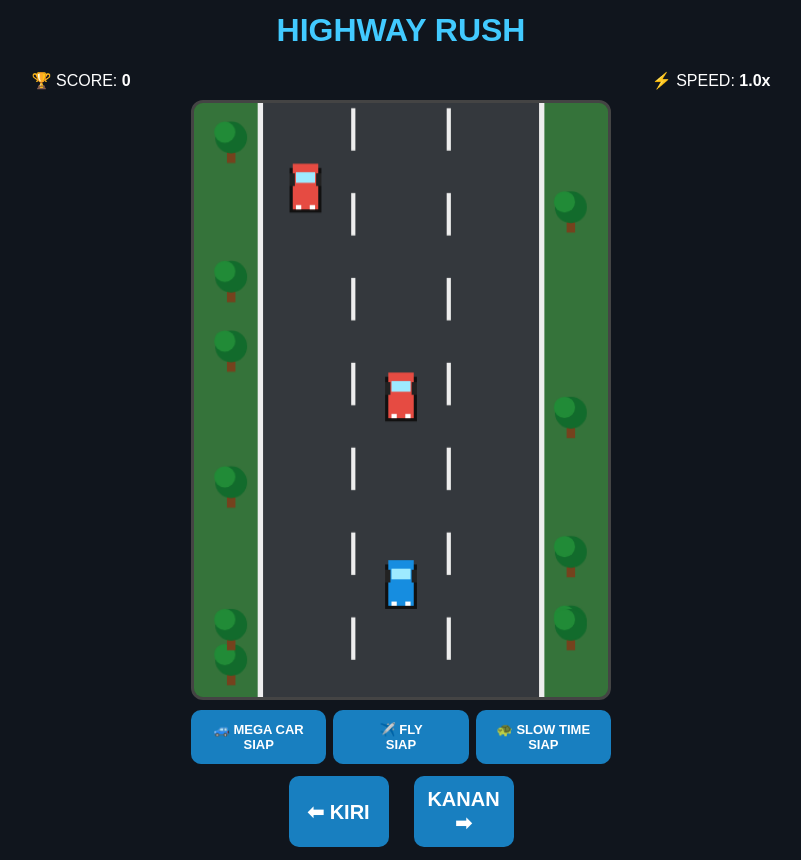
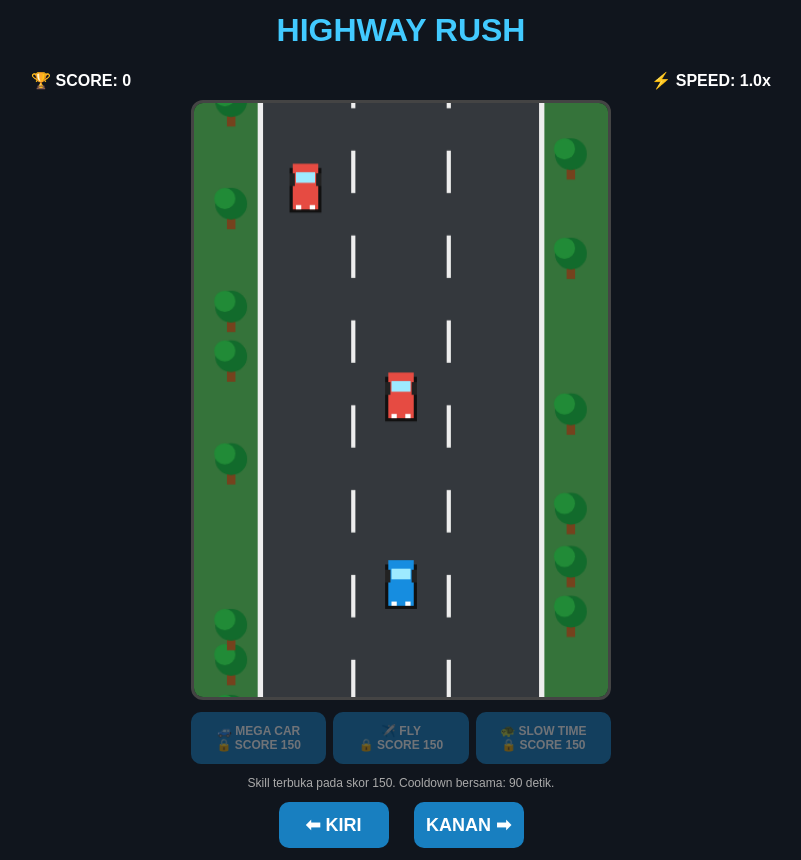
Before and after one commit to naufaladityaper-commits/highway-rush, a plain HTML site: page index.html in a window 1280 px wide. Both pictures are taken after a click on the button "MULAI GAME". Shown: the whole page, without its empty margins (239-1040 px from the left). Drawn offline with Linux system fonts and the light colour scheme.

Commit message:
Update index.html

```diff
--- a/index.html
+++ b/index.html
@@ -3,43 +3,50 @@
 <html lang="id">
 <head>
 <meta charset="UTF-8">
-<meta name="viewport" content="width=device-width, initial-scale=1.0">
+<meta name="viewport" content="width=device-width, initial-scale=1">
 <title>HIGHWAY RUSH</title>
 <style>
 *{box-sizing:border-box}
 body{
  margin:0;background:#10151d;color:white;
-  font-family:Arial,sans-serif;text-align:center;
+ font-family:Arial,sans-serif;text-align:center
 }
-h1{margin:12px 0;color:#42caff}
+h1{color:#42caff;margin:12px}
+.hud{
+ display:flex;justify-content:space-around;
+ padding:10px;font-weight:bold
+}
 #game{
  width:min(100%,420px);height:auto;
-  background:#315d30;display:block;margin:auto;
+ display:block;margin:auto;
  border:3px solid #444;border-radius:12px;
-  touch-action:none;
+ touch-action:pan-y
 }
-.hud{display:flex;justify-content:space-around;padding:10px}
 .skills{
  display:grid;grid-template-columns:repeat(3,1fr);
-  gap:7px;max-width:420px;margin:10px auto;
+ gap:7px;max-width:420px;margin:12px auto
 }
 button{
  border:0;border-radius:10px;padding:12px 5px;
-  background:#187fc0;color:white;font-weight:bold;
-  font-size:13px;
+ background:#187fc0;color:white;
+ font-weight:bold;font-size:12px
 }
 button:disabled{opacity:.4}
-.controls{display:flex;justify-content:center;gap:25px;margin:12px}
-.controls button{width:100px;font-size:20px}
+.controls{
+ display:flex;justify-content:center;
+ gap:25px;margin:12px
+}
+.controls button{width:110px;font-size:18px}
 #overlay{
  position:fixed;inset:0;background:#000c;
-  display:flex;align-items:center;justify-content:center;
+ display:flex;align-items:center;justify-content:center
 }
 .panel{
-  background:#202b3a;padding:25px;border-radius:16px;
-  width:85%;max-width:340px;
+ background:#202b3a;padding:24px;
+ border-radius:16px;width:85%;max-width:340px
 }
-#overlay button{width:100%;margin-top:12px}
+.panel button{width:100%;margin-top:12px}
+.note{font-size:12px;color:#aaa}
 </style>
 </head>
 <body>
@@ -48,22 +55,24 @@ button:disabled{opacity:.4}
 
 <div class="hud">
  <span>🏆 SCORE: <b id="score">0</b></span>
-  <span>⚡ SPEED: <b id="speed">1</b></span>
+ <span>⚡ SPEED: <b id="speed">1x</b></span>
 </div>
 
 <canvas id="game" width="390" height="560"></canvas>
 
 <div class="skills">
-  <button id="mega" onclick="activateSkill('mega')">
-    🚙 MEGA CAR<br>50 DETIK
+ <button id="mega" onclick="activateSkill('mega')" disabled>
+ 🚙 MEGA CAR<br>LOCKED
  </button>
-  <button id="fly" onclick="activateSkill('fly')">
-    ✈️ FLY<br>40 DETIK
+ <button id="fly" onclick="activateSkill('fly')" disabled>
+ ✈️ FLY<br>LOCKED
  </button>
-  <button id="slow" onclick="activateSkill('slow')">
-    🐢 SLOW TIME<br>60 DETIK
+ <button id="slow" onclick="activateSkill('slow')" disabled>
+ 🐢 SLOW TIME<br>LOCKED
  </button>
 </div>
+
+<p class="note">Skill terbuka pada skor 150. Cooldown bersama: 90 detik.</p>
 
 <div class="controls">
  <button onclick="move(-1)">⬅ KIRI</button>
@@ -73,7 +82,7 @@ button:disabled{opacity:.4}
 <div id="overlay">
  <div class="panel">
   <h2 id="message">HIGHWAY RUSH</h2>
-    <p id="submessage">Hindari kendaraan dan gunakan skill!</p>
+  <p id="submessage">Hindari kendaraan dan raih skor tertinggi!</p>
   <button onclick="startGame()">MULAI GAME</button>
  </div>
 </div>
@@ -93,6 +102,13 @@ let speed=3;
 let running=false;
 let lastTime=0;
 let roadOffset=0;
+let spawnTimer=0;
+
+const duration={
+ mega:50,
+ fly:40,
+ slow:60
+};
 
 let skills={
  mega:0,
@@ -100,11 +116,9 @@ let skills={
  slow:0
 };
 
-const duration={
- mega:50,
- fly:40,
- slow:60
-};
+// Cooldown bersama untuk semua skill
+let globalCooldown=0;
+let activeSkill=null;
 
 function startGame(){
  score=0;
@@ -114,17 +128,22 @@ function startGame(){
  obstacles=[];
  trees=[];
  skills={mega:0,fly:0,slow:0};
- running=true;
+ globalCooldown=0;
+ activeSkill=null;
+ roadOffset=0;
+ spawnTimer=0;
  lastTime=0;
 
- for(let i=0;i<12;i++){
+ for(let i=0;i<14;i++){
   trees.push({
    x:Math.random()<.5?35:355,
-     y:i*65
+   y:i*48
   });
  }
 
+ running=true;
  document.getElementById("overlay").style.display="none";
+ updateSkillButtons();
  requestAnimationFrame(loop);
 }
 
@@ -134,8 +153,14 @@ function move(d){
 }
 
 function activateSkill(name){
- if(!running||skills[name]>0)return;
+ if(!running)return;
+ if(score<150)return;
+ if(activeSkill!==null)return;
+ if(globalCooldown>0)return;
+
+ activeSkill=name;
  skills[name]=duration[name];
+ updateSkillButtons();
 }
 
 function drawCar(x,y,color,scale=1){
@@ -182,23 +207,19 @@ function drawRoad(){
  ctx.fillStyle="#35733a";
  ctx.fillRect(0,0,390,560);
 
- // pepohonan
  for(let t of trees){
   drawTree(t.x,t.y);
  }
 
- // jalan
  ctx.fillStyle="#34383d";
  ctx.fillRect(60,0,270,560);
 
- // pinggir jalan
  ctx.fillStyle="#eee";
  ctx.fillRect(60,0,5,560);
  ctx.fillRect(325,0,5,560);
 
- // garis jalur
  ctx.fillStyle="#eee";
- for(let y=-40;y<600;y+=80){
+ for(let y=-80;y<600;y+=80){
   ctx.fillRect(148,y+roadOffset,4,40);
   ctx.fillRect(238,y+roadOffset,4,40);
  }
@@ -209,48 +230,60 @@ function spawnObstacle(){
  obstacles.push({
   x:lanes[l],
   y:-50,
-   lane:l
+  passed:false
  });
 }
 
-let spawnTimer=0;
+function update(dt){
+ const slowActive=skills.slow>0;
+ const currentSpeed=slowActive?3:speed;
+ const step=dt/16;
 
-function update(dt){
- let slowActive=skills.slow>0;
- let currentSpeed=slowActive?3:speed;
+ roadOffset=(roadOffset+currentSpeed*step)%80;
 
- roadOffset=(roadOffset+currentSpeed*dt/16)%80;
+ // Timer skill
+ if(activeSkill!==null){
+  skills[activeSkill]=Math.max(
+   0,skills[activeSkill]-dt/1000
+  );
 
- // skill timer
- for(let name in skills){
-   if(skills[name]>0){
-     skills[name]=Math.max(0,skills[name]-dt/1000);
+  if(skills[activeSkill]===0){
+   activeSkill=null;
+   globalCooldown=90;
   }
+ }else if(globalCooldown>0){
+  globalCooldown=Math.max(
+   0,globalCooldown-dt/1000
+  );
  }
 
- // smooth steering
+ // Gerakan mobil halus
  playerX+=(lanes[lane]-playerX)*Math.min(1,dt/75);
 
- // pepohonan terus muncul
+ // Pohon di kedua sisi jalan
  for(let t of trees){
-   t.y+=currentSpeed*dt/16;
+  t.y+=currentSpeed*step;
+
   if(t.y>590){
    t.y=-30;
    t.x=Math.random()<.5?35:355;
   }
  }
 
- // kendaraan lain
+ // Kendaraan lawan
  spawnTimer+=dt;
+
  if(spawnTimer>Math.max(450,1050-score*2)){
   spawnObstacle();
   spawnTimer=0;
  }
 
  for(let o of obstacles){
-   o.y+=currentSpeed*dt/16;
+  o.y+=currentSpeed*step;
 
-   let close=Math.abs(o.y-455)<34 &&
+  const playerY=skills.fly>0?425:455;
+  const close=
+   Math.abs(o.y-playerY)<34 &&
    Math.abs(o.x-playerX)<35;
 
   if(close){
@@ -282,61 +315,81 @@ function update(dt){
  updateSkillButtons();
 }
 
-function updateSkillButtons(){
- const names=["mega","fly","slow"];
- names.forEach(name=>{
-   const b=document.getElementById(name);
-   b.disabled=skills[name]>0;
-   b.innerHTML=(
-     name==="mega"?"🚙 MEGA CAR":
-     name==="fly"?"✈️ FLY":"🐢 SLOW TIME"
-   )+"<br>"+(
-     skills[name]>0?
-     Math.ceil(skills[name])+" DETIK":
-     "SIAP"
-   );
- });
-}
-
 function draw(){
  drawRoad();
 
- // kendaraan musuh
  for(let o of obstacles){
   drawCar(o.x,o.y,"#e64b42");
  }
 
- // bayangan saat terbang
  if(skills.fly>0){
   ctx.globalAlpha=.25;
   drawCar(playerX,465,"#111");
   ctx.globalAlpha=1;
  }
 
- // mobil pemain
- let size=skills.mega>0?1.55:1;
-
- let playerY=skills.fly>0?425:455;
+ const size=skills.mega>0?1.55:1;
+ const playerY=skills.fly>0?425:455;
 
  drawCar(
-   playerX,
-   playerY,
+  playerX,playerY,
   skills.mega>0?"#ffb52e":"#168de0",
   size
  );
 
- // efek terbang
  if(skills.fly>0){
   ctx.fillStyle="white";
-   ctx.font="13px Arial";
-   ctx.fillText("✈ FLYING",playerX-30,playerY-35);
+  ctx.font="bold 14px Arial";
+  ctx.fillText("FLYING",playerX-25,playerY-35);
  }
+
+ if(skills.mega>0){
+  ctx.fillStyle="#ffdb69";
+  ctx.font="bold 12px Arial";
+  ctx.fillText("MEGA",playerX-20,playerY-40);
+ }
+}
+
+function updateSkillButtons(){
+ const names=["mega","fly","slow"];
+ const labels={
+  mega:"🚙 MEGA CAR",
+  fly:"✈️ FLY",
+  slow:"🐢 SLOW TIME"
+ };
+
+ names.forEach(name=>{
+  const b=document.getElementById(name);
+
+  if(score<150){
+   b.disabled=true;
+   b.innerHTML=labels[name]+"<br>🔒 SCORE 150";
+  }
+  else if(activeSkill===name){
+   b.disabled=true;
+   b.innerHTML=labels[name]+"<br>AKTIF "+
+    Math.ceil(skills[name])+"s";
+  }
+  else if(activeSkill!==null){
+   b.disabled=true;
+   b.innerHTML=labels[name]+"<br>SKILL LAIN AKTIF";
+  }
+  else if(globalCooldown>0){
+   b.disabled=true;
+   b.innerHTML=labels[name]+"<br>COOLDOWN "+
+    Math.ceil(globalCooldown)+"s";
+  }
+  else{
+   b.disabled=false;
+   b.innerHTML=labels[name]+"<br>SIAP!";
+  }
+ });
 }
 
 function loop(time){
  if(!running)return;
 
- let dt=lastTime?Math.min(time-lastTime,40):16;
+ const dt=lastTime?Math.min(time-lastTime,40):16;
  lastTime=time;
 
  update(dt);
@@ -354,17 +407,19 @@ function endGame(){
   "Skor kamu: "+score;
 
  document.getElementById("overlay").style.display="flex";
+ updateSkillButtons();
 }
 
 document.addEventListener("keydown",e=>{
  if(e.key==="ArrowLeft"||e.key==="a")move(-1);
  if(e.key==="ArrowRight"||e.key==="d")move(1);
+
  if(e.key==="1")activateSkill("mega");
  if(e.key==="2")activateSkill("fly");
  if(e.key==="3")activateSkill("slow");
 });
 
-// kontrol geser layar
+// Kontrol swipe layar
 let touchStart=null;
 
 canvas.addEventListener("touchstart",e=>{
@@ -373,10 +428,17 @@ canvas.addEventListener("touchstart",e=>{
 
 canvas.addEventListener("touchend",e=>{
  if(touchStart===null)return;
- let delta=e.changedTouches[0].clientX-touchStart;
- if(Math.abs(delta)>25)move(delta>0?1:-1);
+
+ const delta=e.changedTouches[0].clientX-touchStart;
+
+ if(Math.abs(delta)>25){
+  move(delta>0?1:-1);
+ }
+
  touchStart=null;
 },{passive:true});
+
+updateSkillButtons();
 </script>
 </body>
 </html>
```
Lines whose indentation alone changed are shown as unchanged.
